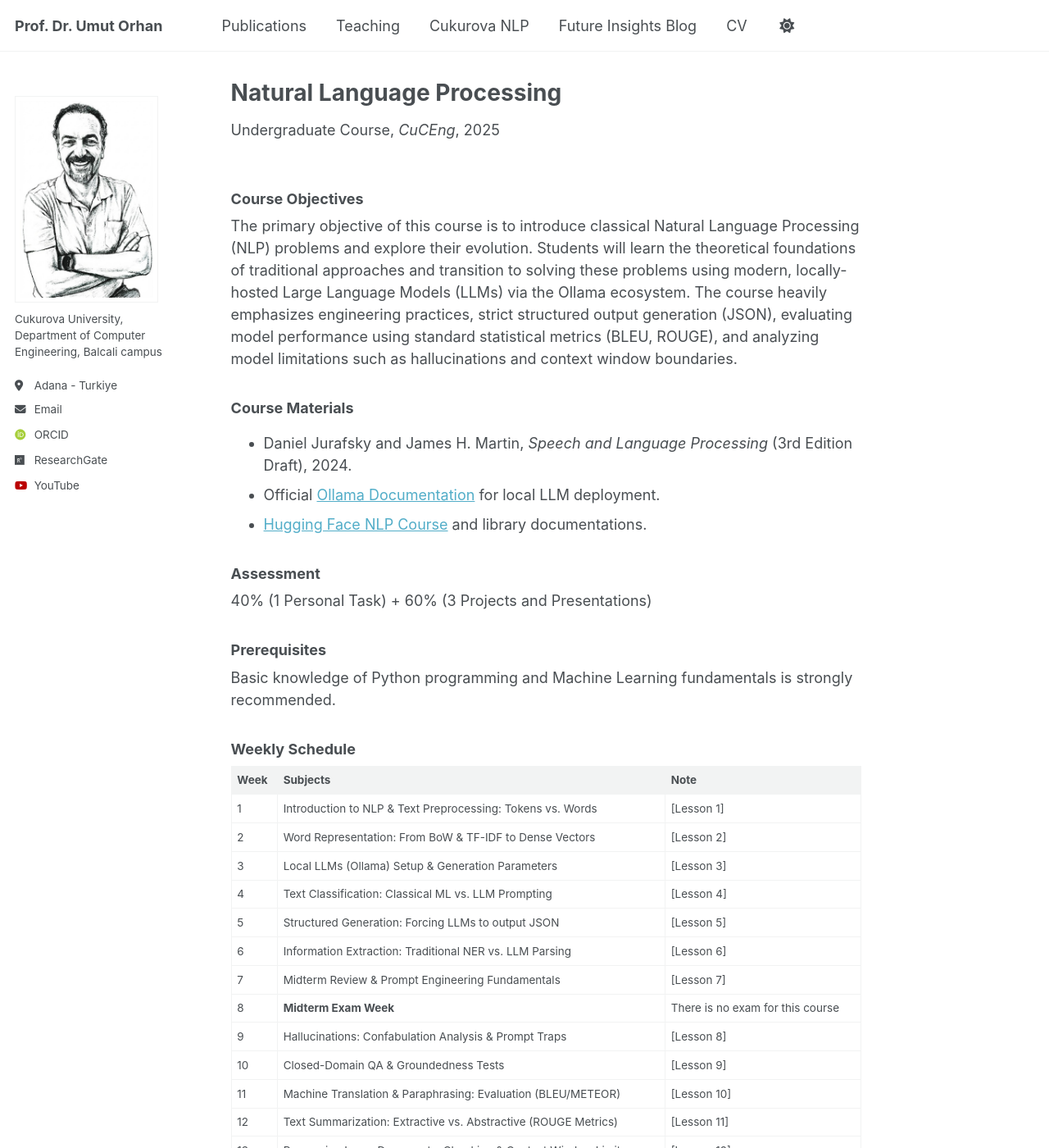
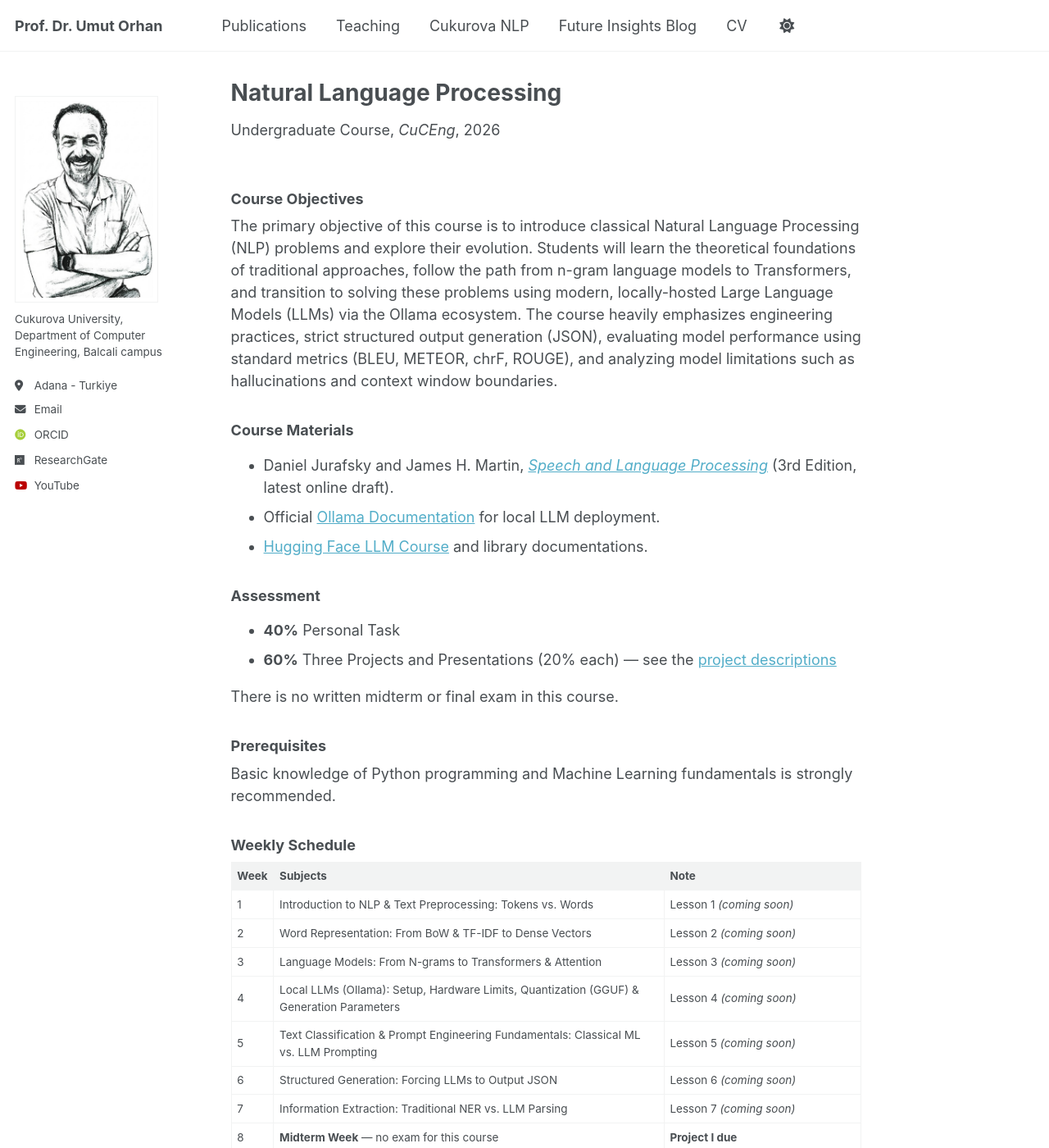
Before and after one commit to uorhan/uorhan.github.io, a Jekyll site: the page built from _teaching/NLP.md, in a window 1280 px wide and 1400 px high. Shown: the whole window at 82% size. Built offline with Jekyll 4.4.1, drawn with Linux system fonts in a browser that asks for light colours; some web fonts are replaced; some of the changed text lies outside the part shown.

Commit message:
Revise NLP course content and schedule
Updated course details for NLP, including objectives, materials, assessment, and weekly schedule.

```diff
--- a/_teaching/NLP.md
+++ b/_teaching/NLP.md
@@ -4,19 +4,22 @@ collection: teaching
 type: "Undergraduate Course"
 permalink: /teaching/NLP
 venue: "CuCEng"
-date: 2025-1-1
+date: 2026-09-15
 ---
 
 ### Course Objectives
-The primary objective of this course is to introduce classical Natural Language Processing (NLP) problems and explore their evolution. Students will learn the theoretical foundations of traditional approaches and transition to solving these problems using modern, locally-hosted Large Language Models (LLMs) via the Ollama ecosystem. The course heavily emphasizes engineering practices, strict structured output generation (JSON), evaluating model performance using standard statistical metrics (BLEU, ROUGE), and analyzing model limitations such as hallucinations and context window boundaries.
+The primary objective of this course is to introduce classical Natural Language Processing (NLP) problems and explore their evolution. Students will learn the theoretical foundations of traditional approaches, follow the path from n-gram language models to Transformers, and transition to solving these problems using modern, locally-hosted Large Language Models (LLMs) via the Ollama ecosystem. The course heavily emphasizes engineering practices, strict structured output generation (JSON), evaluating model performance using standard metrics (BLEU, METEOR, chrF, ROUGE), and analyzing model limitations such as hallucinations and context window boundaries.
 
 ### Course Materials
-- Daniel Jurafsky and James H. Martin, *Speech and Language Processing* (3rd Edition Draft), 2024.
+- Daniel Jurafsky and James H. Martin, *[Speech and Language Processing](https://web.stanford.edu/~jurafsky/slp3/)* (3rd Edition, latest online draft).
 - Official [Ollama Documentation](https://github.com/ollama/ollama) for local LLM deployment.
-- [Hugging Face NLP Course](https://huggingface.co/learn) and library documentations.
+- [Hugging Face LLM Course](https://huggingface.co/learn/llm-course) and library documentations.
 
 ### Assessment
-40% (1 Personal Task) + 60% (3 Projects and Presentations)
+- **40%** Personal Task <!-- TODO: add a short description or a link, e.g. /files/NLP-Personal-Task -->
+- **60%** Three Projects and Presentations (20% each) — see the [project descriptions](/files/NLP-Projects)
+
+There is no written midterm or final exam in this course.
 
 ### Prerequisites
 Basic knowledge of Python programming and Machine Learning fundamentals is strongly recommended.
@@ -25,53 +28,18 @@ Basic knowledge of Python programming and Machine Learning fundamentals is stron
 
 | Week | Subjects | Note |
 |------|-----------|------|
-| 1 | Introduction to NLP & Text Preprocessing: Tokens vs. Words | [Lesson 1] |
-| 2 | Word Representation: From BoW & TF-IDF to Dense Vectors | [Lesson 2] |
-| 3 | Local LLMs (Ollama) Setup & Generation Parameters | [Lesson 3] |
-| 4 | Text Classification: Classical ML vs. LLM Prompting | [Lesson 4] |
-| 5 | Structured Generation: Forcing LLMs to output JSON | [Lesson 5] |
-| 6 | Information Extraction: Traditional NER vs. LLM Parsing | [Lesson 6] |
-| 7 | Midterm Review & Prompt Engineering Fundamentals | [Lesson 7] |
-| 8 | **Midterm Exam Week** | There is no exam for this course |
-| 9 | Hallucinations: Confabulation Analysis & Prompt Traps | [Lesson 8] |
-| 10 | Closed-Domain QA & Groundedness Tests | [Lesson 9] |
-| 11 | Machine Translation & Paraphrasing: Evaluation (BLEU/METEOR) | [Lesson 10] |
-| 12 | Text Summarization: Extractive vs. Abstractive (ROUGE Metrics) | [Lesson 11] |
-| 13 | Processing Large Documents: Chunking & Context Window Limits | [Lesson 12] |
-| 14 | Open Source Ecosystem, Hardware Limits, & Quantization (GGUF) | [Lesson 13] |
-| 15 | **Project Presentations** | <a href="/files/NLP-Projects">Descriptions of the projects</a> |
-
-### OLD Schedule
-
-| Week | Subjects | Note |
-|------|-----------|------|
-| 1 | Introduction to NLP: Concepts and terms | [Lesson 1](/assets/exams/NLP/NLP1.pdf) |
-| 2 | Text Normalization, Lemmatization, Parsing | [Lesson 2](/assets/exams/NLP/NLP2.pdf) |
-| 3 | N-Grams and Language Models | [Lesson 3](/assets/exams/NLP/NLP3.pdf) |
-| 4 | Corpus (Features and Analysis) | [Lesson 4](/assets/exams/NLP/NLP4.pdf) |
-| 5 | Part of Speech Tagging | [Lesson 5](/assets/exams/NLP/NLP5.pdf) |
-| 6 | Introduction to Semantic Analysis | [Lesson 6](/assets/exams/NLP/NLP6.pdf) |
-| 7 | Ambiguity | [Lesson 7](/assets/exams/NLP/NLP7.pdf) |
-| 8 | Midterm Exam |  |
-| 9 | Lexical Similarity | [Lesson 8](/assets/exams/NLP/NLP8.pdf) |
-| 10 | Semantic Similarity | [Lesson 9](/assets/exams/NLP/NLP9.pdf) |
-| 11 | Dialogue Systems, Question Answering | [Lesson 10](/assets/exams/NLP/NLP10.pdf) |
-| 12 | Machine Translation | [Lesson 11](/assets/exams/NLP/NLP11.pdf) |
-| 13 | Keyword Extraction, Document Summarization | [Lesson 12](/assets/exams/NLP/NLP12.pdf) |
-| 14 | Paraphrasing, Ontology Mapping | [Lesson 13](/assets/exams/NLP/NLP13.pdf) |
-| 15 | Project presentations | <a href="/files/RAG-task">RAG</a> - <a href="/files/LoRA-task">LoRA</a> - <a href="/files/Agentic-task">Agent</a> |
-
-## Resources
-Below you can find past exam papers.
-<p style="line-height: 1.8;">
-  {% comment %} 1. Önce klasördeki tüm dosyaları al {% endcomment %}
-  {% assign folder_files = site.static_files | where_exp: "file", "file.path contains '/assets/exams/NLP/'" %}
-
-  {% comment %} 2. Sonra bu dosyalar içinden isminde "-e.pdf" geçenleri süz {% endcomment %}
-  {% assign final_files = folder_files | where_exp: "file", "file.name contains '-e.pdf'" %}
-
-  {% for file in final_files %}
-    <a href="{{ file.path | relative_url }}">{{ file.name | downcase }}</a>
-    {% unless forloop.last %} | {% endunless %}
-  {% endfor %}
-</p>
+| 1 | Introduction to NLP & Text Preprocessing: Tokens vs. Words | Lesson 1 *(coming soon)* |
+| 2 | Word Representation: From BoW & TF-IDF to Dense Vectors | Lesson 2 *(coming soon)* |
+| 3 | Language Models: From N-grams to Transformers & Attention | Lesson 3 *(coming soon)* |
+| 4 | Local LLMs (Ollama): Setup, Hardware Limits, Quantization (GGUF) & Generation Parameters | Lesson 4 *(coming soon)* |
+| 5 | Text Classification & Prompt Engineering Fundamentals: Classical ML vs. LLM Prompting | Lesson 5 *(coming soon)* |
+| 6 | Structured Generation: Forcing LLMs to Output JSON | Lesson 6 *(coming soon)* |
+| 7 | Information Extraction: Traditional NER vs. LLM Parsing | Lesson 7 *(coming soon)* |
+| 8 | **Midterm Week** — no exam for this course | **Project I due** |
+| 9 | Hallucinations: Confabulation Analysis & Prompt Traps | Lesson 8 *(coming soon)* |
+| 10 | Closed-Domain QA & Groundedness Tests | Lesson 9 *(coming soon)* |
+| 11 | Machine Translation & Paraphrasing: Evaluation (BLEU, METEOR, chrF) | Lesson 10 *(coming soon)* |
+| 12 | Text Summarization: Extractive vs. Abstractive (ROUGE Metrics) | Lesson 11 *(coming soon)* · **Project II due** |
+| 13 | Processing Large Documents: Chunking & Context Window Limits | Lesson 12 *(coming soon)* |
+| 14 | Open Source Ecosystem: Model Families, Licenses & Benchmarks | Lesson 13 *(coming soon)* |
+| 15 | **Project Presentations** | **Project III due** · [Descriptions of the projects](/files/NLP-Projects) |
```
